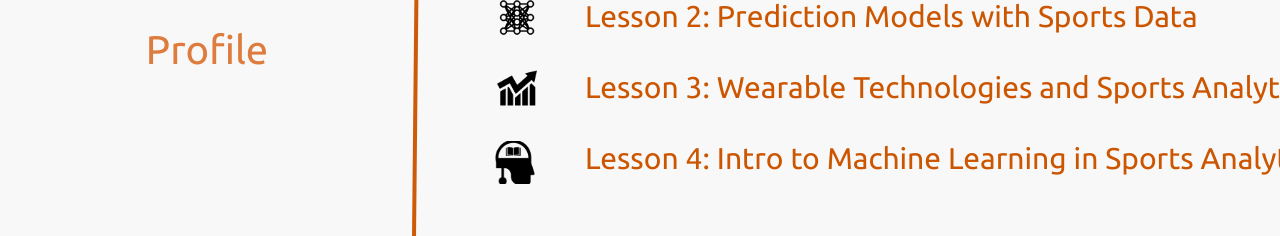
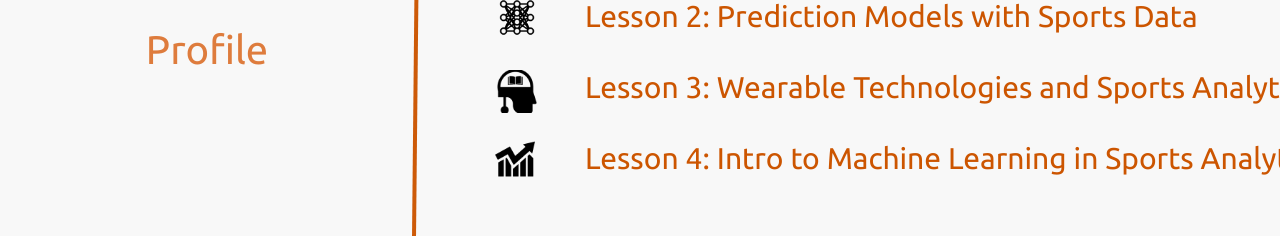
Before and after one commit to akshatdotcom/upskilling, a React (Create React App) app in the folder website/: page /lesson-plan in a window 1280 px wide. Shown: the part 463-699 px from the top of the page. Built offline with nearby package versions, Linux system fonts and the light colour scheme; no server answers; the HTML template or start-up script is replaced by a standard one.

Commit message:
small lesson plan pages

```diff
--- a/website/src/components/LessonPlan/LessonPlan.js
+++ b/website/src/components/LessonPlan/LessonPlan.js
@@ -38,8 +38,8 @@ function render(userInfoData) {
       <a href='https://www.coursera.org/learn/wearable-technologies?specialization=sports-analytics'><div className='course-content4'>Lesson 3: Wearable Technologies and Sports Analytics</div></a>
       <span style={{ width: 20, height: 40, left: 497, top: 311, position: 'absolute', mixBlendMode: 'darken' }} className="course-icon"><img className="icon" src={python} alt="Python"/></span>
       <span style={{ width: 20, height: 50, left: 497, top: 382, position: 'absolute', mixBlendMode: 'darken' }} className="course-icon"><img className="icon" src={ml} alt="machine learning"/> </span>
-      <span style={{ width: 20, height: 60, left: 497, top: 453, position: 'absolute', mixBlendMode: 'darken' }} className="course-icon"><img className="icon" src={prediction} alt="prediction"/> </span>
-      <span style={{ width: 61, height: 56, left: 495, top: 524, position: 'absolute', mixBlendMode: 'darken' }} className="course-icon"><img className="icon" src={wearables} alt="wearables"/> </span>
+      <span style={{ width: 20, height: 60, left: 497, top: 453, position: 'absolute', mixBlendMode: 'darken' }} className="course-icon"><img className="icon" src={wearables} alt="wearables"/> </span>
+      <span style={{ width: 61, height: 56, left: 495, top: 524, position: 'absolute', mixBlendMode: 'darken' }} className="course-icon"><img className="icon" src={prediction} alt="prediction"/> </span>
 
     </div>
 
```
